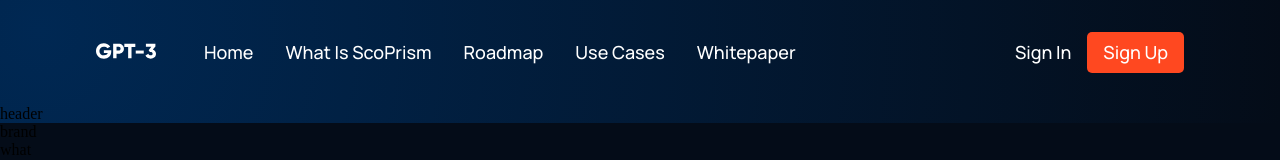
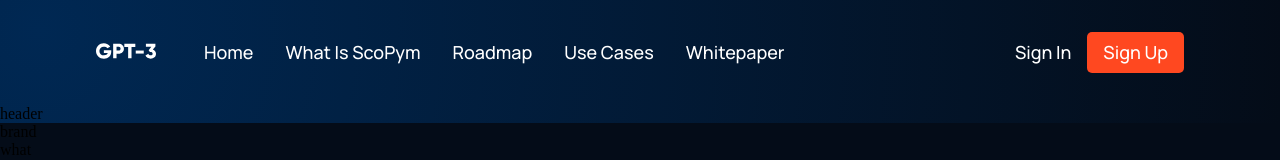
Before and after one commit to mertbayca/bigProject_one, a React (Create React App) app: page / in a window 1280 px wide. Shown: the top 160 px of the page. Built offline with nearby package versions, Linux system fonts and the light colour scheme; the HTML template or start-up script is replaced by a standard one.

Commit message:
name change

```diff
--- a/src/components/navbar/navbar.jsx
+++ b/src/components/navbar/navbar.jsx
@@ -6,7 +6,7 @@ import "./navbar.css"
 const Menu = () => (
   <>
   <p><a href="#home">Home</a></p>
-  <p><a href="#what">What is ScoPrism</a></p>
+  <p><a href="#what">What is ScoPym</a></p>
   <p><a href="#blog">Roadmap</a></p>
   <p><a href="#possibility">Use Cases</a></p>
   <p><a href="#features">Whitepaper</a></p>
```
